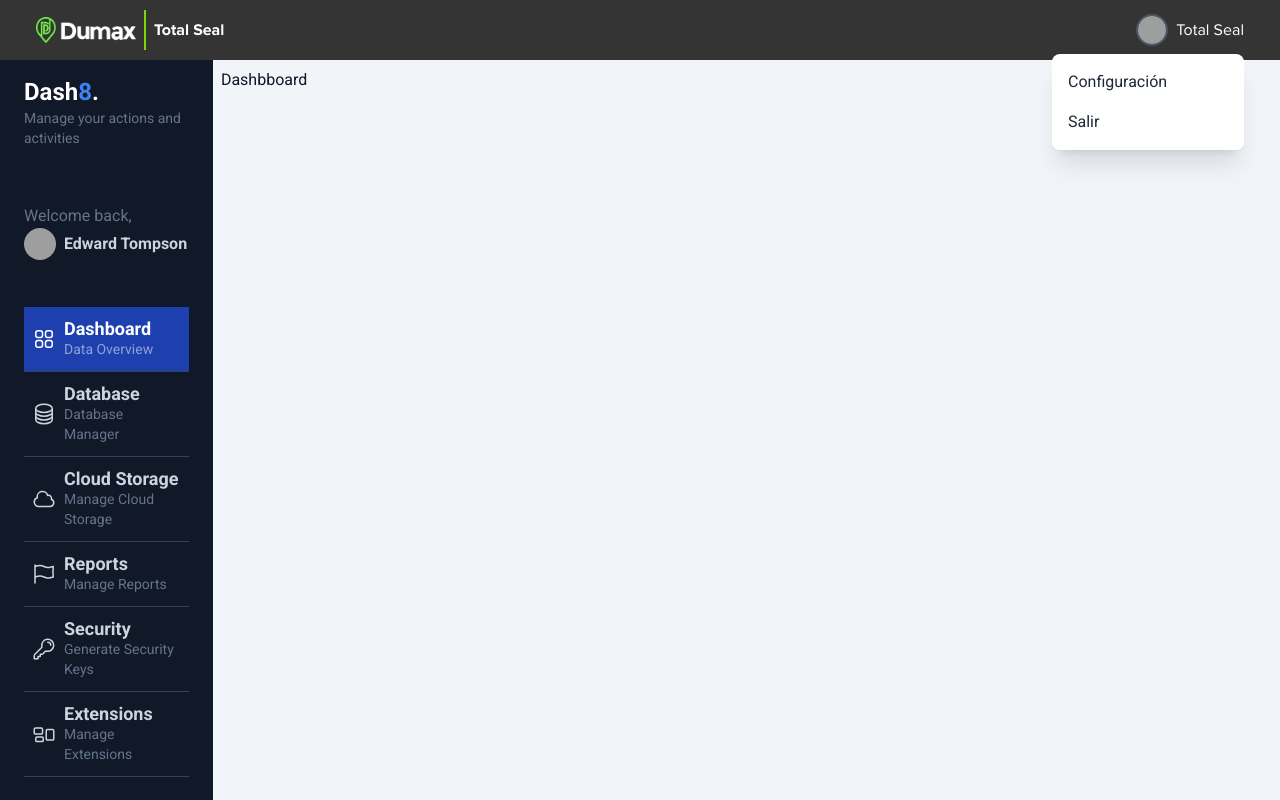
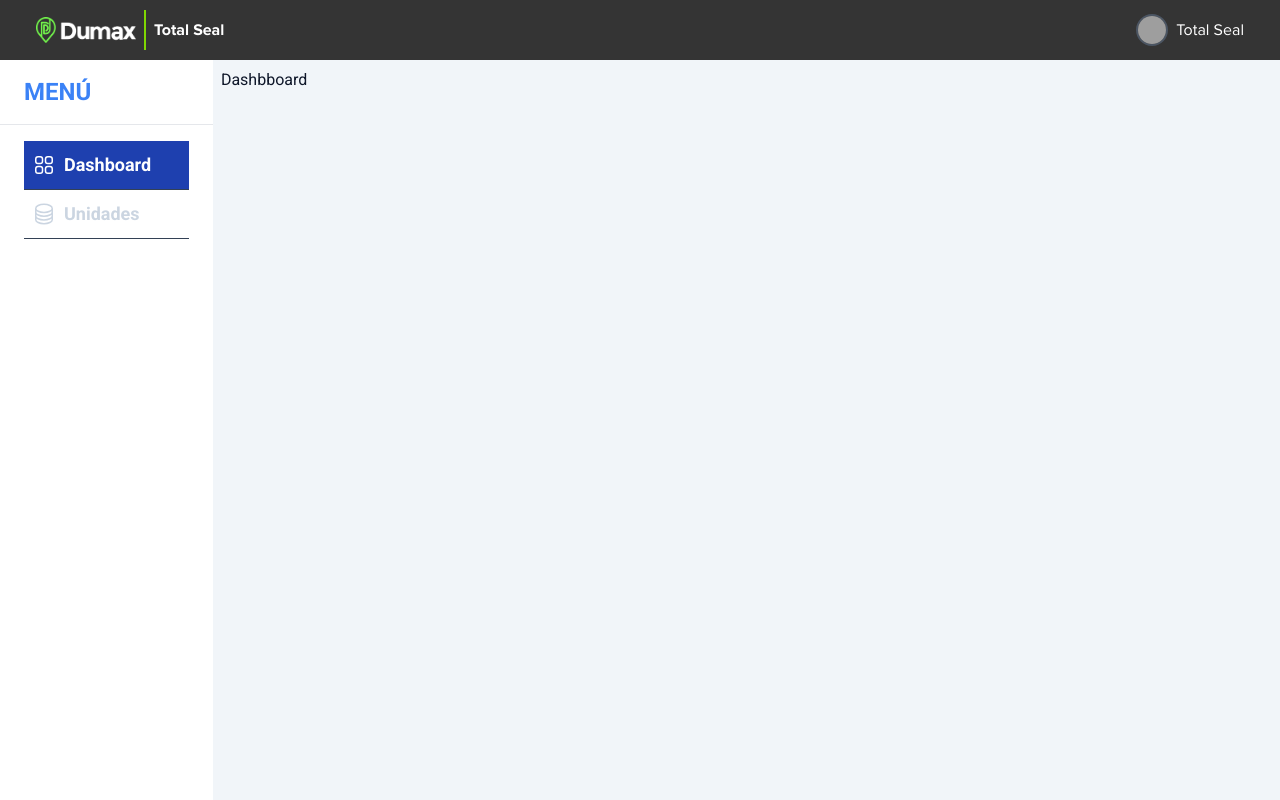
Before and after one commit to DumaxST/Total-Seal, a Next.js app: page /main in a window 1280 px wide. Built offline with nearby package versions, Linux system fonts and the light colour scheme; grey boxes are pictures that could not be loaded.

Commit message:
feature | Create sidebar component

```diff
--- a/app/(dashboard)/layout.tsx
+++ b/app/(dashboard)/layout.tsx
@@ -3,14 +3,19 @@ import { Navbar,Sidebar } from '@/app/components/ui';
 export default function DashbboardLayout({children}: {children: React.ReactNode}) {
   return (
     <div className="bg-slate-100 overflow-y-scroll w-screen h-screen antialiased text-slate-300 selection:bg-blue-600 selection:text-white">
-      <Navbar/>
-      <div className="flex">
-
-        <Sidebar/>
-         <div className="p-2 w-full text-slate-900">
+      <div className="flex flex-col">
+        <div>
+          <Navbar/>
+        </div>
+        <div className="flex flex-row">
+          <Sidebar/>
+          <div className="p-2 w-full text-slate-900">
 
             {children}
           </div>
+        </div>
+
+
 
       </div>
 
--- a/app/components/ui/dropdown/Dropdown.tsx
+++ b/app/components/ui/dropdown/Dropdown.tsx
@@ -5,7 +5,7 @@ import { bodySecondaryFont} from "@/app/config/fonts";
 
 export const Dropdown = () => {
 
-    const [isOpen, setIsOpen] = useState(true);
+    const [isOpen, setIsOpen] = useState(false);
 
     const toggleDropdown = () => {
         setIsOpen(!isOpen);
--- a/app/components/ui/sidebar/Sidebar.tsx
+++ b/app/components/ui/sidebar/Sidebar.tsx
@@ -2,22 +2,11 @@ import React from 'react'
 
 export const Sidebar = () => {
   return (
-   <div id="menu" className="bg-gray-900 min-h-screen z-10 text-slate-300 w-64  left-0 h-screen">
+   <div id="menu" className="bg-white min-h-screen z-10 text-slate-300 w-64  left-0 h-screen">
             <div id="logo" className="my-4 px-6">
-              <h1 className="text-lg md:text-2xl font-bold text-white">Dash<span className="text-blue-500">8</span>.</h1>
-              <p className="text-slate-500 text-sm">Manage your actions and activities</p>
+              <h1 className="text-lg md:text-2xl font-bold text-blue-500 uppercase">Menú</h1>
             </div>
-            <div id="profile" className="px-6 py-10">
-              <p className="text-slate-500">Welcome back,</p>
-              <a href="#" className="inline-flex space-x-2 items-center">
-                  <span>
-                      <img className="rounded-full w-8 h-8" src="https://images.unsplash.com/photo-1542909168-82c3e7fdca5c?ixlib=rb-4.0.3&ixid=MnwxMjA3fDB8MHxwaG90by1wYWdlfHx8fGVufDB8fHx8&auto=format&fit=crop&w=128&q=80" alt="image"/>
-                  </span>
-                  <span className="text-sm md:text-base font-bold">
-                      Edward Tompson
-                  </span>
-                  </a>
-            </div>
+            <hr  className='pb-2 pt-2'/>
             <div id="nav" className="w-full px-6">
               <a href="#" className="w-full px-2 inline-flex space-x-2 items-center border-b border-slate-700 py-3 bg-blue-800 hover:bg-white/5 transition ease-linear duration-150">
                   <div>
@@ -28,9 +17,9 @@ export const Sidebar = () => {
                   </div>
                   <div className="flex flex-col">
                       <span className="text-lg font-bold leading-5 text-white">Dashboard</span>
-                      <span className="text-sm text-white/50 hidden md:block">Data Overview</span>
                   </div>
               </a>
+
               <a href="#" className="w-full px-2 inline-flex space-x-2 items-center border-b border-slate-700 py-3 hover:bg-white/5 transition ease-linear duration-150">
                   <div>
                       <svg xmlns="http://www.w3.org/2000/svg" fill="none" viewBox="0 0 24 24" strokeWidth="1.5" stroke="currentColor" className="w-6 h-6">
@@ -38,52 +27,7 @@ export const Sidebar = () => {
                         </svg>
                   </div>
                   <div className="flex flex-col">
-                      <span className="text-lg text-slate-300 font-bold leading-5">Database</span>
-                      <span className="text-sm text-slate-500 hidden md:block">Database Manager</span>
-                  </div>
-              </a>
-              <a href="#" className="w-full px-2 inline-flex space-x-2 items-center border-b border-slate-700 py-3 hover:bg-white/5 transition ease-linear duration-150">
-                  <div>
-                      <svg xmlns="http://www.w3.org/2000/svg" fill="none" viewBox="0 0 24 24" strokeWidth="1.5" stroke="currentColor" className="w-6 h-6">
-                          <path strokeLinecap="round" strokeLinejoin="round" d="M2.25 15a4.5 4.5 0 004.5 4.5H18a3.75 3.75 0 001.332-7.257 3 3 0 00-3.758-3.848 5.25 5.25 0 00-10.233 2.33A4.502 4.502 0 002.25 15z" />
-                        </svg>
-                  </div>
-                  <div className="flex flex-col">
-                      <span className="text-lg text-slate-300 font-bold leading-5">Cloud Storage</span>
-                      <span className="text-sm text-slate-500 hidden md:block">Manage Cloud Storage</span>
-                  </div>
-              </a>
-              <a href="#" className="w-full px-2 inline-flex space-x-2 items-center border-b border-slate-700 py-3 hover:bg-white/5 transition ease-linear duration-150">
-                  <div>
-                      <svg xmlns="http://www.w3.org/2000/svg" fill="none" viewBox="0 0 24 24" strokeWidth="1.5" stroke="currentColor" className="w-6 h-6">
-                          <path strokeLinecap="round" strokeLinejoin="round" d="M3 3v1.5M3 21v-6m0 0l2.77-.693a9 9 0 016.208.682l.108.054a9 9 0 006.086.71l3.114-.732a48.524 48.524 0 01-.005-10.499l-3.11.732a9 9 0 01-6.085-.711l-.108-.054a9 9 0 00-6.208-.682L3 4.5M3 15V4.5" />
-                        </svg>
-                  </div>
-                  <div className="flex flex-col">
-                      <span className="text-lg text-slate-300 font-bold leading-5">Reports</span>
-                      <span className="text-sm text-slate-500 hidden md:block">Manage Reports</span>
-                  </div>
-              </a>
-              <a href="#" className="w-full px-2 inline-flex space-x-2 items-center border-b border-slate-700 py-3 hover:bg-white/5 transition ease-linear duration-150">
-                  <div>
-                      <svg xmlns="http://www.w3.org/2000/svg" fill="none" viewBox="0 0 24 24" strokeWidth="1.5" stroke="currentColor" className="w-6 h-6">
-                          <path strokeLinecap="round" strokeLinejoin="round" d="M15.75 5.25a3 3 0 013 3m3 0a6 6 0 01-7.029 5.912c-.563-.097-1.159.026-1.563.43L10.5 17.25H8.25v2.25H6v2.25H2.25v-2.818c0-.597.237-1.17.659-1.591l6.499-6.499c.404-.404.527-1 .43-1.563A6 6 0 1121.75 8.25z" />
-                        </svg>
-                  </div>
-                  <div className="flex flex-col">
-                      <span className="text-lg text-slate-300 font-bold leading-5">Security</span>
-                      <span className="text-sm text-slate-500 hidden md:block">Generate Security Keys</span>
-                  </div>
-              </a>
-              <a href="#" className="w-full px-2 inline-flex space-x-2 items-center border-b border-slate-700 py-3 hover:bg-white/5 transition ease-linear duration-150">
-                  <div>
-                      <svg xmlns="http://www.w3.org/2000/svg" fill="none" viewBox="0 0 24 24" strokeWidth="1.5" stroke="currentColor" className="w-6 h-6">
-                          <path strokeLinecap="round" strokeLinejoin="round" d="M2.25 7.125C2.25 6.504 2.754 6 3.375 6h6c.621 0 1.125.504 1.125 1.125v3.75c0 .621-.504 1.125-1.125 1.125h-6a1.125 1.125 0 01-1.125-1.125v-3.75zM14.25 8.625c0-.621.504-1.125 1.125-1.125h5.25c.621 0 1.125.504 1.125 1.125v8.25c0 .621-.504 1.125-1.125 1.125h-5.25a1.125 1.125 0 01-1.125-1.125v-8.25zM3.75 16.125c0-.621.504-1.125 1.125-1.125h5.25c.621 0 1.125.504 1.125 1.125v2.25c0 .621-.504 1.125-1.125 1.125h-5.25a1.125 1.125 0 01-1.125-1.125v-2.25z" />
-                        </svg>
-                  </div>
-                  <div className="flex flex-col">
-                      <span className="text-lg text-slate-300 font-bold leading-5">Extensions</span>
-                      <span className="text-sm text-slate-500 hidden md:block">Manage Extensions</span>
+                      <span className="text-lg text-slate-300 font-bold leading-5">Unidades</span>
                   </div>
               </a>
 
--- a/app/globals.css
+++ b/app/globals.css
@@ -15,6 +15,9 @@
   --bg-primary-200: #80D602;
 
 }
+body{
+  color: var(--text-primary);
+}
 .bg-primary{
   background: linear-gradient(var(--bg-primary-100),var(--bg-primary-200));
 }
```
